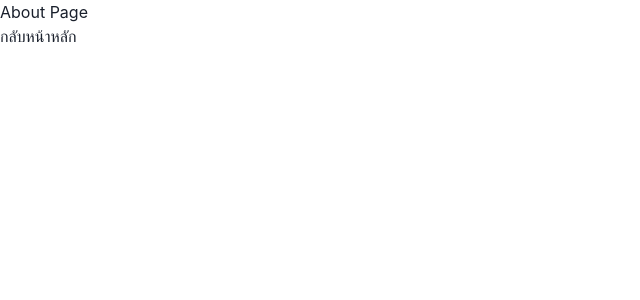
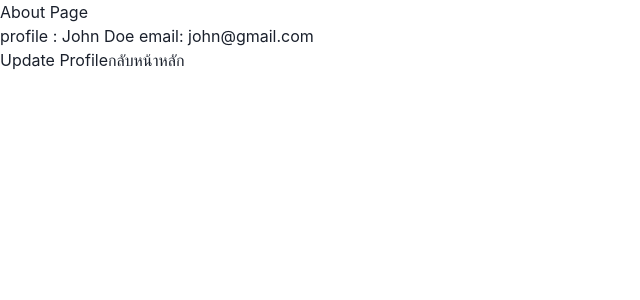
Before and after one commit to BrookSaranyapong/learning-react-typescript, a React (Vite) app: page /about in a window 1280 px wide. Shown: the top 300 px of the page, without its empty margins (0-640 px from the left). Built offline with nearby package versions, Linux system fonts and the light colour scheme.

Commit message:
add Test fetures AuthSlice-updateProfileAction with ReduxToolKit

```diff
--- a/src/pages/about-page.tsx
+++ b/src/pages/about-page.tsx
@@ -1,9 +1,24 @@
 import { Link } from "react-router-dom";
+import { useAppDispatch, useAppSelector } from "../redux-toolkit/hooks";
+import {
+  selectAuthState,
+  updateProfileAction,
+} from "../redux-toolkit/auth/auth-slice";
 
 function AboutPage() {
+  const { profile, email } = useAppSelector(selectAuthState);
+  const dispatch = useAppDispatch();
+  const updateProfile = () => {
+    dispatch(updateProfileAction());
+  };
   return (
     <>
       <h1>About Page</h1>
+      <p>
+        profile : {profile} email: {email}
+      </p>
+      <button onClick={updateProfile}>Update Profile </button>
+
       <Link to="/" replace={true}>
         กลับหน้าหลัก
       </Link>
--- a/src/pages/home-page.tsx
+++ b/src/pages/home-page.tsx
@@ -837,7 +837,8 @@ const Illustration = (props: IconProps) => {
 
 export default function HomePage() {
   const navigate = useNavigate();
-  const authState = useAppSelector(selectAuthState)
+  const authState = useAppSelector(selectAuthState);
+  const { profile, email } = useAppSelector(selectAuthState);
   return (
     <Container maxW={"5xl"}>
       <Stack
@@ -846,8 +847,12 @@ export default function HomePage() {
         spacing={{ base: 8, md: 10 }}
         py={{ base: 20, md: 28 }}
       >
-        <p className="myTitle">ยินดีต้อนรับ {authState.profile}</p>
-        <p className={homepageStyle.title}>Hello</p>
+        <p className="myTitle">
+          ยินดีต้อนรับ {authState.profile} {authState.email}
+        </p>
+        <p className={homepageStyle.title}>
+          Hello {profile} {email}
+        </p>
         <Heading
           fontWeight={600}
           fontSize={{ base: "3xl", sm: "4xl", md: "6xl" }}
--- a/src/redux-toolkit/auth/auth-slice.ts
+++ b/src/redux-toolkit/auth/auth-slice.ts
@@ -4,20 +4,27 @@ import { RootState } from "../store";
 
 export interface AuthState {
     profile: string
+    email: string
 }
 
 const initialState: AuthState = {
     profile: 'John Doe',
+    email: 'john@gmail.com'
 }
 
 export const authSlice = createSlice({
-    name: 'counter',
+    name: 'auth',
     initialState: initialState,
-    reducers: {},
+    reducers: {
+        updateProfileAction: (state) => {
+            state.profile = 'Mary Doe';
+            state.email = 'mary@gmail.com'
+        },
+    },
 })
 
 // Action creators are generated for each case reducer function
 // export const { increment, decrement, incrementByAmount } = counterSlice.actions
-
+export const { updateProfileAction } = authSlice.actions
 export const selectAuthState = (state: RootState) => state.authState
 export default authSlice.reducer
```
